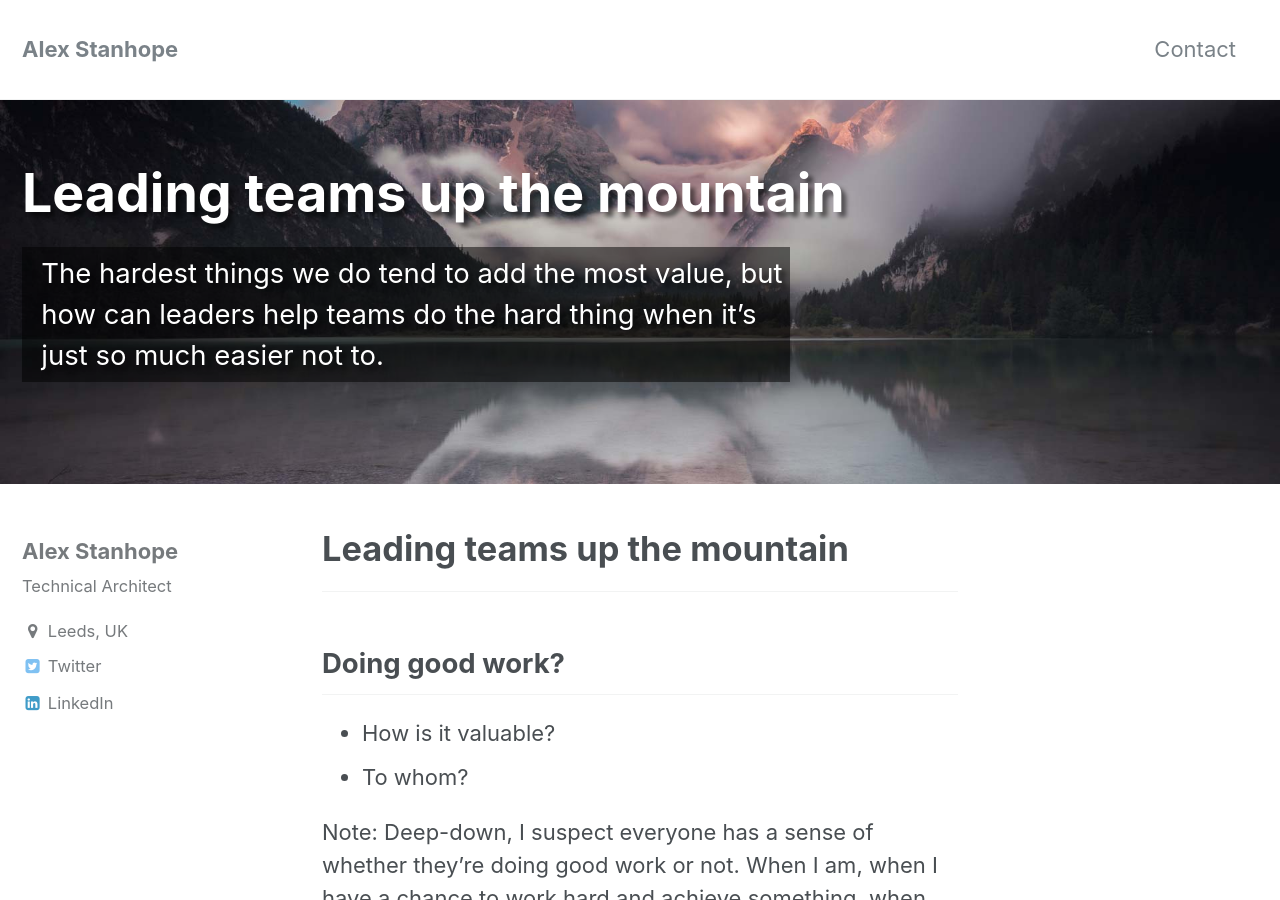
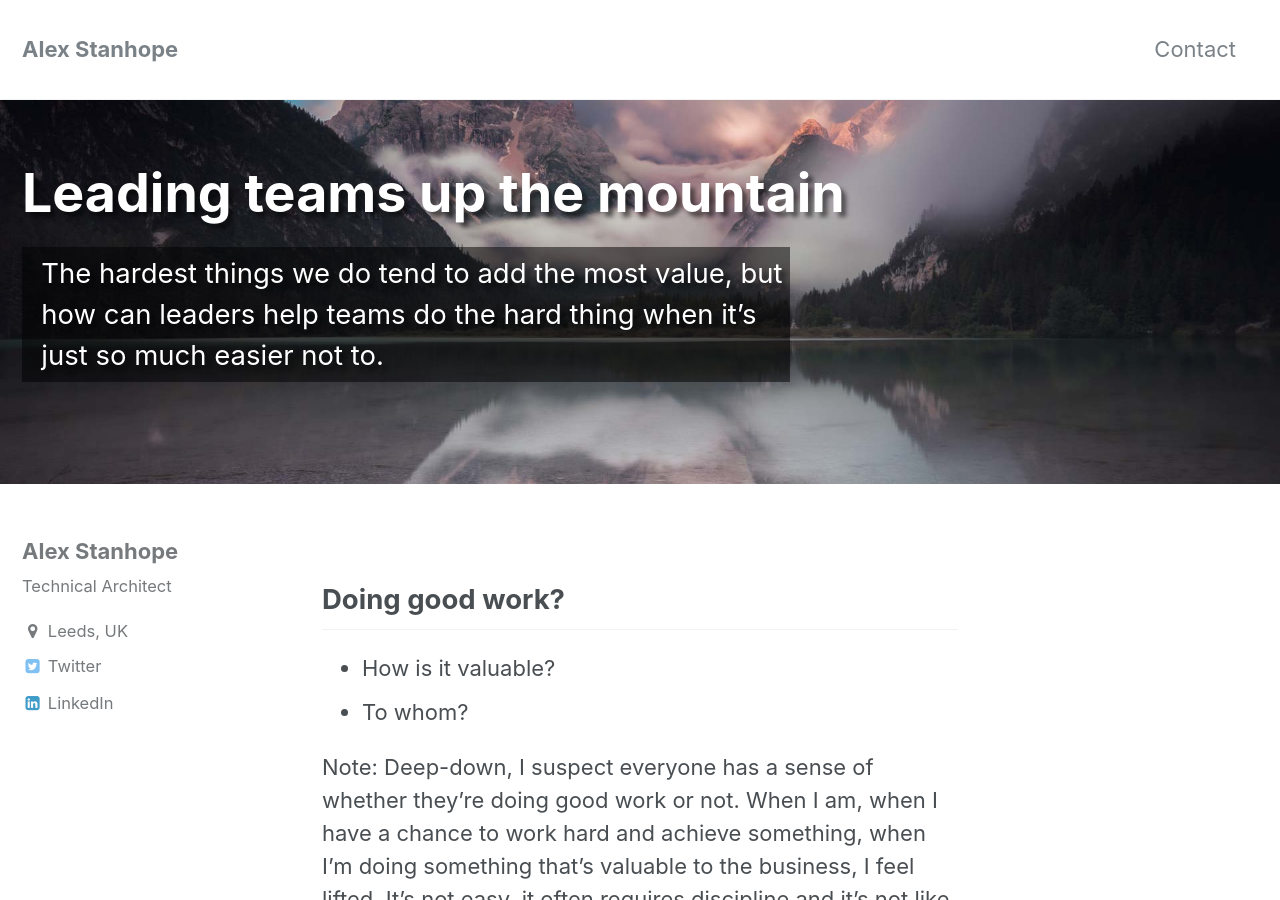
Before and after one commit to cleverlight/alexstanhope, a Jekyll site: the page built from _posts/blog/2018-04-29-leading-teams-up-the-mountain.md, in a window 1280 px wide and 900 px high. Built offline with Jekyll 4.4.1, drawn with Linux system fonts in a browser that asks for light colours; comment, search, counter and statistics services are not loaded.

Commit message:
moved presentation title out

```diff
--- a/_includes/presentations/2018-04-29-leading-teams-up-the-mountain.md
+++ b/_includes/presentations/2018-04-29-leading-teams-up-the-mountain.md
@@ -1,7 +1,3 @@
-
-# Leading teams up the mountain
-
----
 
 ## Doing good work?
 * How is it valuable?
```
Also changed, not shown: _posts/blog/2018-04-29-leading-teams-up-the-mountain_presentation.md (+4 -0 lines).
